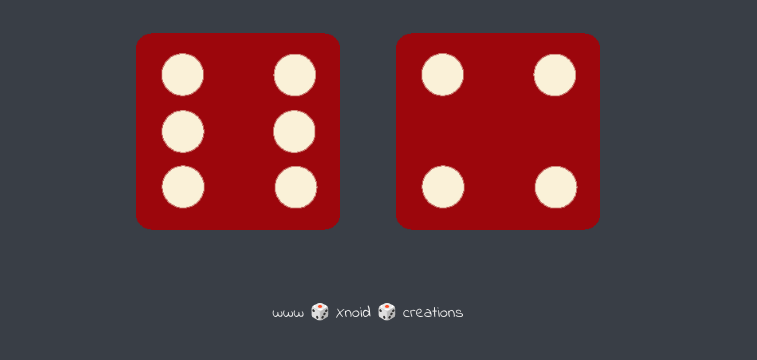
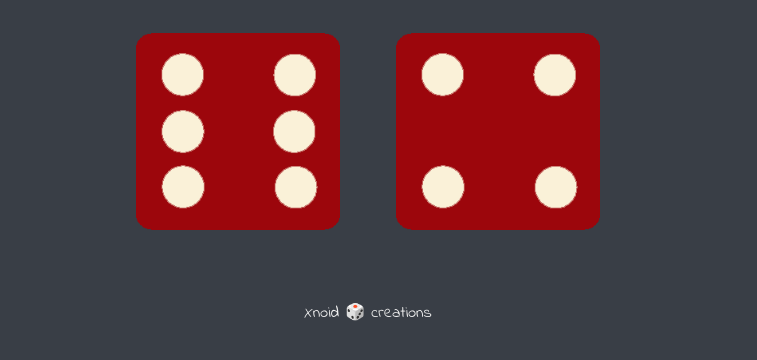
Before and after one commit to TechDroid-Creator/DOM---Dicee-Challenge, a plain HTML site: page index.html in a window 1280 px wide. Shown: the part 262-622 px from the top of the page, without its empty margins (272-1029 px from the left). Drawn offline with Linux system fonts and the light colour scheme.

Commit message:
Update index.html
Changed footer text

```diff
--- a/index.html
+++ b/index.html
@@ -28,7 +28,7 @@
   </body>
 
   <footer>
-    www 🎲 Xnoid 🎲 creations
+    Xnoid 🎲 creations
   </footer>
   <script src = "index.js" charset="UTF-8"></script>
 </html>
```
